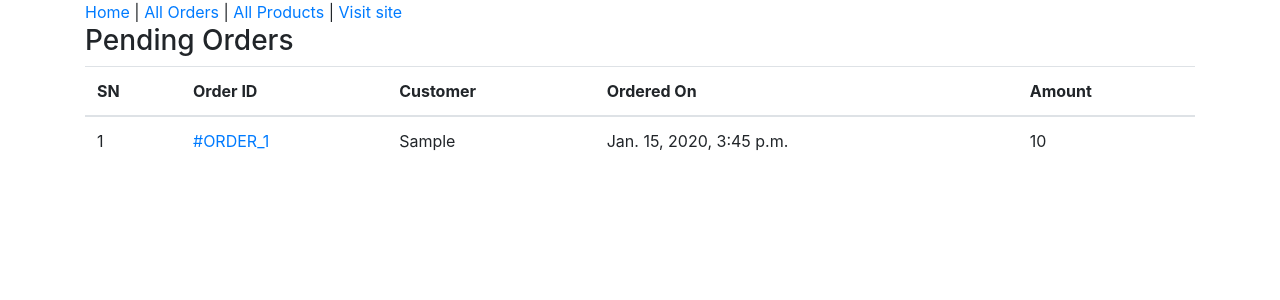
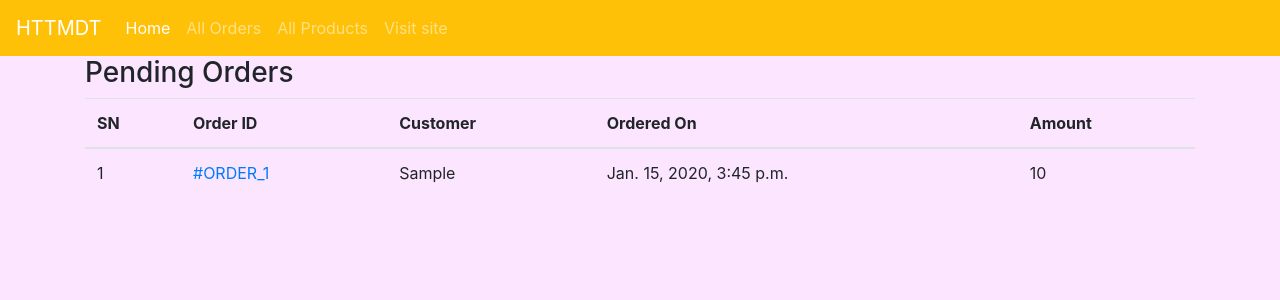
Before and after one commit to tuanhadev/httmdt, a Django app: page /admin-home/ in a window 1280 px wide. Shown: the top 300 px of the page. Run offline with Django 3.2, Linux system fonts and the light colour scheme; a user stored in the database is signed in; tables that the repository leaves empty hold one stand-in row (values such as "Sample post"); some libraries are stand-ins or nearby versions.

Commit message:
update ui

```diff
--- a/ecomapp/views.py
+++ b/ecomapp/views.py
@@ -11,13 +11,15 @@ from django.db.models import Q
 from .models import *
 from .forms import *
 import requests
+from django.shortcuts import get_object_or_404
 
 
 class EcomMixin(object):
     def dispatch(self, request, *args, **kwargs):
         cart_id = request.session.get("cart_id")
         if cart_id:
-            cart_obj = Cart.objects.get(id=cart_id)
+            # cart_obj = Cart.objects.get(id=cart_id)
+            cart_obj = get_object_or_404(Cart, id=cart_id)
             if request.user.is_authenticated and request.user.customer:
                 cart_obj.customer = request.user.customer
                 cart_obj.save()
--- a/templates/adminpages/adminbase.html
+++ b/templates/adminpages/adminbase.html
@@ -1,20 +1,42 @@
 <!DOCTYPE html>
 <html lang="en">
+
 <head>
     <meta charset="UTF-8">
     <meta name="viewport" content="width=device-width, initial-scale=1.0">
     <title>{% block title %}{% endblock %}</title>
     <link rel="stylesheet" href="https://stackpath.bootstrapcdn.com/bootstrap/4.5.2/css/bootstrap.min.css">
 </head>
-<body>
-    <div class="container">
-        <a href="{% url 'ecomapp:adminhome' %}">Home</a> |
-        <a href="{% url 'ecomapp:adminorderlist' %}">All Orders</a> |
-        <a href="{% url 'ecomapp:adminproductlist' %}">All Products</a> |
-        <a href="{% url 'ecomapp:home' %}" target="_blank">Visit site</a>
-    </div>
+
+<body style="background-color: #d800ff1a;">
+    <nav class="navbar navbar-expand-lg navbar-dark bg-warning">
+        <a class="navbar-brand" href="{% url 'ecomapp:home' %}">HTTMDT</a>
+        <button class="navbar-toggler" type="button" data-toggle="collapse" data-target="#navbarSupportedContent"
+            aria-controls="navbarSupportedContent" aria-expanded="false" aria-label="Toggle navigation">
+            <span class="navbar-toggler-icon"></span>
+        </button>
+
+        <div class="collapse navbar-collapse" id="navbarSupportedContent">
+            <ul class="navbar-nav mr-auto">
+                <li class="nav-item active">
+                    <a class="nav-link" href="{% url 'ecomapp:adminhome' %}">Home<span
+                            class="sr-only">(current)</span></a>
+                </li>
+                <li class="nav-item">
+                    <a class="nav-link" href="{% url 'ecomapp:adminorderlist' %}">All Orders</a>
+                </li>
+                <li class="nav-item">
+                    <a class="nav-link" href="{% url 'ecomapp:adminproductlist' %}">All Products</a>
+                </li>
+                <li class="nav-item">
+                    <a class="nav-link" href="{% url 'ecomapp:home' %}" target="_blank">Visit site</a>
+                </li>
+            </ul>
+        </div>
+    </nav>
     {% block content %}
 
     {% endblock %}
 </body>
+
 </html>
--- a/templates/base.html
+++ b/templates/base.html
@@ -8,8 +8,8 @@
     <link rel="stylesheet" href="https://stackpath.bootstrapcdn.com/bootstrap/4.5.2/css/bootstrap.min.css">
 </head>
 
-<body>
-    <nav class="navbar navbar-expand-lg navbar-dark bg-info">
+<body style="background-color: #d800ff1a;">
+    <nav class="navbar navbar-expand-lg navbar-dark bg-warning">
         <a class="navbar-brand" href="{% url 'ecomapp:home' %}">HTTMDT</a>
         <button class="navbar-toggler" type="button" data-toggle="collapse" data-target="#navbarSupportedContent"
             aria-controls="navbarSupportedContent" aria-expanded="false" aria-label="Toggle navigation">
```
